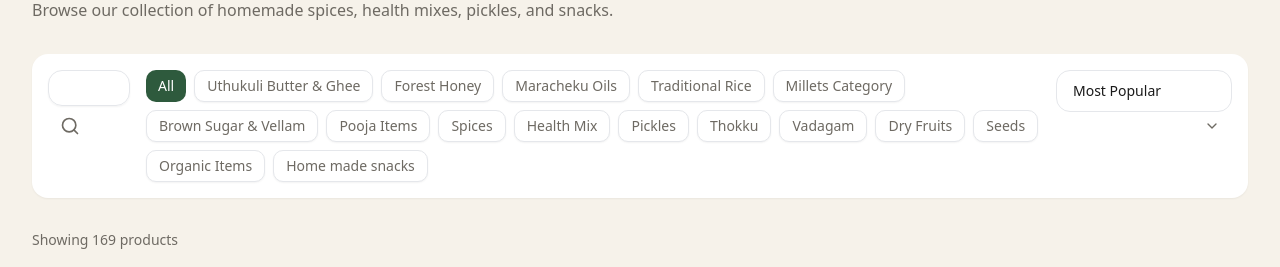
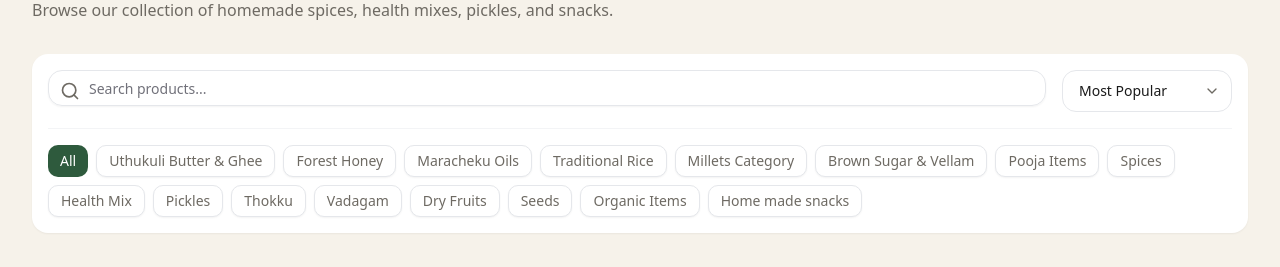
Before and after one commit to Sri-shakthi/kkt, a React (Vite) app: page /products in a window 1280 px wide. Shown: the part 146-413 px from the top of the page. Built offline with nearby package versions, Linux system fonts and the light colour scheme.

Commit message:
Refine products catalog and products page filters layout

```diff
--- a/src/data/products.ts
+++ b/src/data/products.ts
@@ -945,7 +945,7 @@ export const categories = [
   { id: "thokku", name: "Thokku", description: "Flavorful condiments", image: "/images/categories/thokku.jpg" },
   { id: "vadagam", name: "Vadagam", description: "Crispy accompaniments", image: "/images/categories/vadagam.jpg" },
   { id: "nuts", name: "Dry Fruits", description: "Premium dry fruits and nuts", image: "/images/categories/nuts.jpg" },
-  { id: "seeds", name: "Seeds", description: "Healthy seed varieties", image: "https://source.unsplash.com/1600x1600/?mixed-seeds,bowl,white-background" },
+  { id: "seeds", name: "Seeds", description: "Healthy seed varieties", image: "https://www.nutshouse.in/wp-content/uploads/2023/07/1000243959.jpg" },
   { id: "organic", name: "Organic Items", description: "Natural daily essentials", image: "https://ootymade.com/cdn/shop/files/2_d5b25e56-446d-4b0f-969f-b69f45c3f453.webp?v=1716374565&width=1445" },
   { id: "snacks", name: "Home made snacks", description: "Traditional snacks & sweets", image: "https://www.orderyourchoice.com/118536-large_default/kai-murukku-grand-sweets.jpg" },
 ] as const;
--- a/src/pages/Products.tsx
+++ b/src/pages/Products.tsx
@@ -115,8 +115,34 @@ const Products = () => {
               )}
             </div>
 
-            {/* Category Filter - Desktop */}
-            <div className="hidden lg:flex items-center gap-2 flex-wrap">
+            <div className="flex items-center gap-2">
+              {/* Sort Dropdown */}
+              <div className="relative flex-1 min-w-[170px]">
+                <select
+                  value={sortBy}
+                  onChange={(e) => setSortBy(e.target.value as SortOption)}
+                  className="appearance-none w-full px-4 py-2.5 pr-10 rounded-xl border border-gray-200 bg-white text-[#1A1A1A] text-sm focus:border-[#2E5A3D] focus:ring-1 focus:ring-[#2E5A3D] cursor-pointer"
+                >
+                  <option value="popular">Most Popular</option>
+                  <option value="new">Newest</option>
+                </select>
+                <ChevronDown className="absolute right-3 top-1/2 -translate-y-1/2 w-4 h-4 text-[#6E6A63] pointer-events-none" />
+              </div>
+
+              {/* Mobile Filter Toggle */}
+              <Button
+                variant="outline"
+                size="icon"
+                className="lg:hidden border-gray-200"
+                onClick={() => setShowFilters(!showFilters)}
+              >
+                <SlidersHorizontal className="w-5 h-5" />
+              </Button>
+            </div>
+          </div>
+
+          {/* Category Filter - Desktop (Below Search) */}
+          <div className="hidden lg:flex items-center gap-2 flex-wrap mt-4 pt-4 border-t border-gray-100">
             <Button
               variant={selectedCategory === 'all' ? 'default' : 'outline'}
               size="sm"
@@ -146,30 +172,6 @@ const Products = () => {
                 {category.name}
               </Button>
             ))}
-            </div>
-
-            {/* Sort Dropdown */}
-            <div className="relative">
-              <select
-                value={sortBy}
-                onChange={(e) => setSortBy(e.target.value as SortOption)}
-                className="appearance-none w-full lg:w-44 px-4 py-2.5 pr-10 rounded-xl border border-gray-200 bg-white text-[#1A1A1A] text-sm focus:border-[#2E5A3D] focus:ring-1 focus:ring-[#2E5A3D] cursor-pointer"
-              >
-                <option value="popular">Most Popular</option>
-                <option value="new">Newest</option>
-              </select>
-              <ChevronDown className="absolute right-3 top-1/2 -translate-y-1/2 w-4 h-4 text-[#6E6A63] pointer-events-none" />
-            </div>
-
-            {/* Mobile Filter Toggle */}
-            <Button
-              variant="outline"
-              size="icon"
-              className="lg:hidden border-gray-200"
-              onClick={() => setShowFilters(!showFilters)}
-            >
-              <SlidersHorizontal className="w-5 h-5" />
-            </Button>
           </div>
 
           {/* Mobile Category Filters */}
```
Lines whose indentation alone changed are shown as unchanged.
